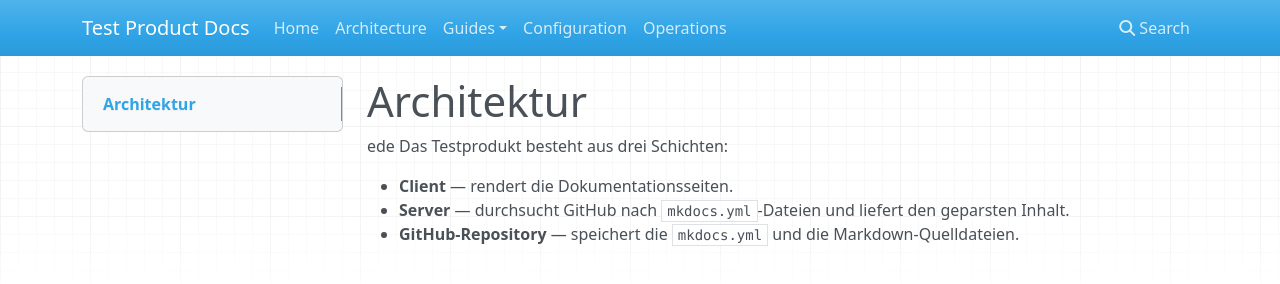
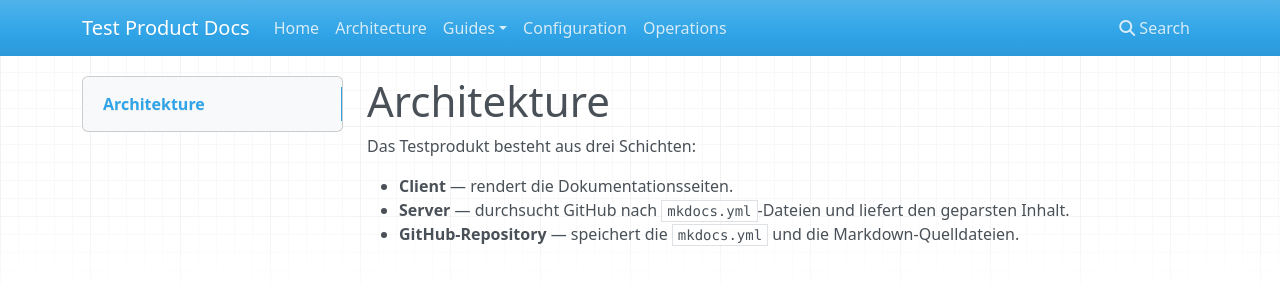
Before and after one commit to GoanNP/testes, an MkDocs documentation site: the page built from docs/de/architecture.md, in a window 1280 px wide. Shown: the top 284 px of the page. Built offline with MkDocs 1.6.1, drawn with Linux system fonts in a browser that asks for light colours; nearby versions of some CDN libraries.

Commit message:
Update architecture.md

```diff
--- a/docs/de/architecture.md
+++ b/docs/de/architecture.md
@@ -1,5 +1,5 @@
-# Architektur
-ede
+# Architekture
+
 Das Testprodukt besteht aus drei Schichten:
 
 - **Client** — rendert die Dokumentationsseiten.
```
